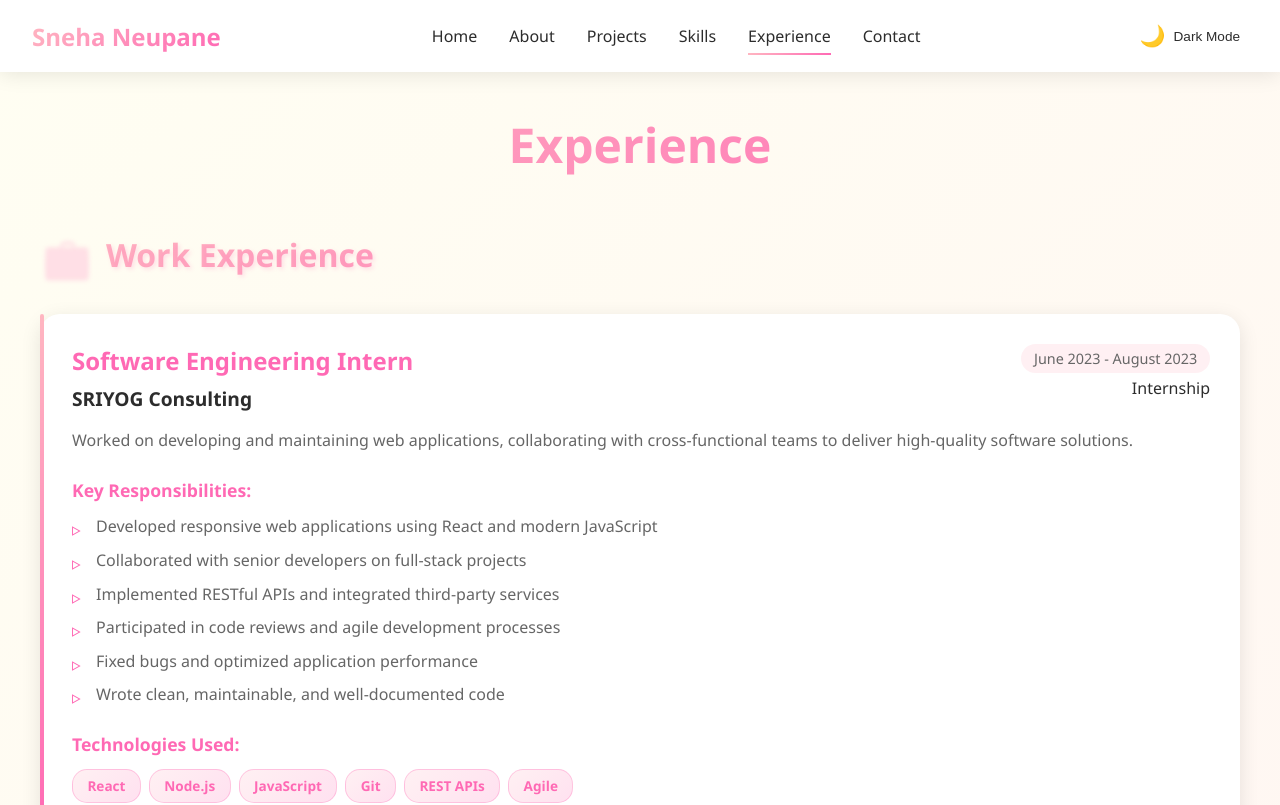
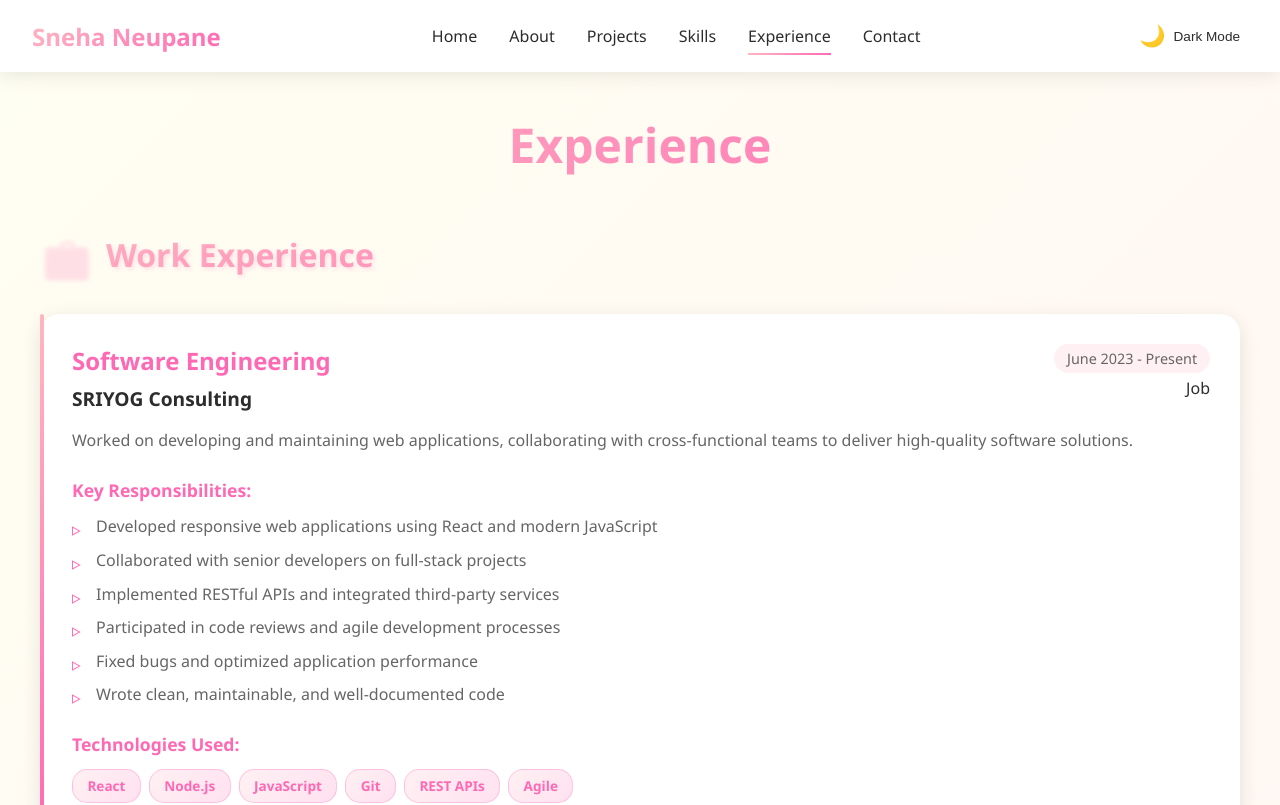
Before and after one commit to Sneha-Neupanee/portfolio, a React (Vite) app: page /experience in a window 1280 px wide. Shown: the top 805 px of the page. Built offline with nearby package versions, Linux system fonts and the light colour scheme.

Commit message:
enhanced

```diff
--- a/src/pages/Experience.jsx
+++ b/src/pages/Experience.jsx
@@ -6,10 +6,10 @@
   const workExperience = [
     {
       id: 1,
-      position: 'Software Engineering Intern',
+      position: 'Software Engineering ',
       company: 'SRIYOG Consulting',
-      duration: 'June 2023 - August 2023',
-      type: 'Internship',
+      duration: 'June 2023 - Present',
+      type: 'Job',
       description: 'Worked on developing and maintaining web applications, collaborating with cross-functional teams to deliver high-quality software solutions.',
       responsibilities: [
         'Developed responsive web applications using React and modern JavaScript',
```
